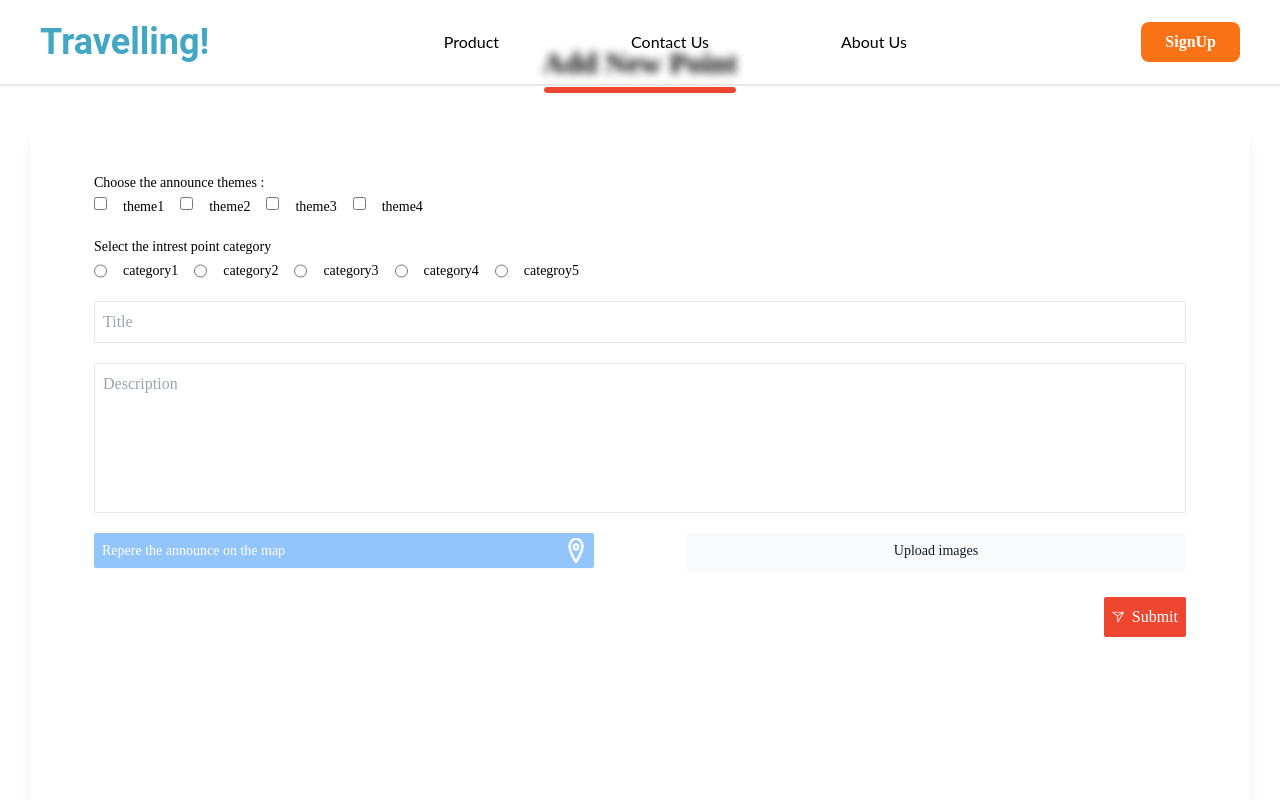
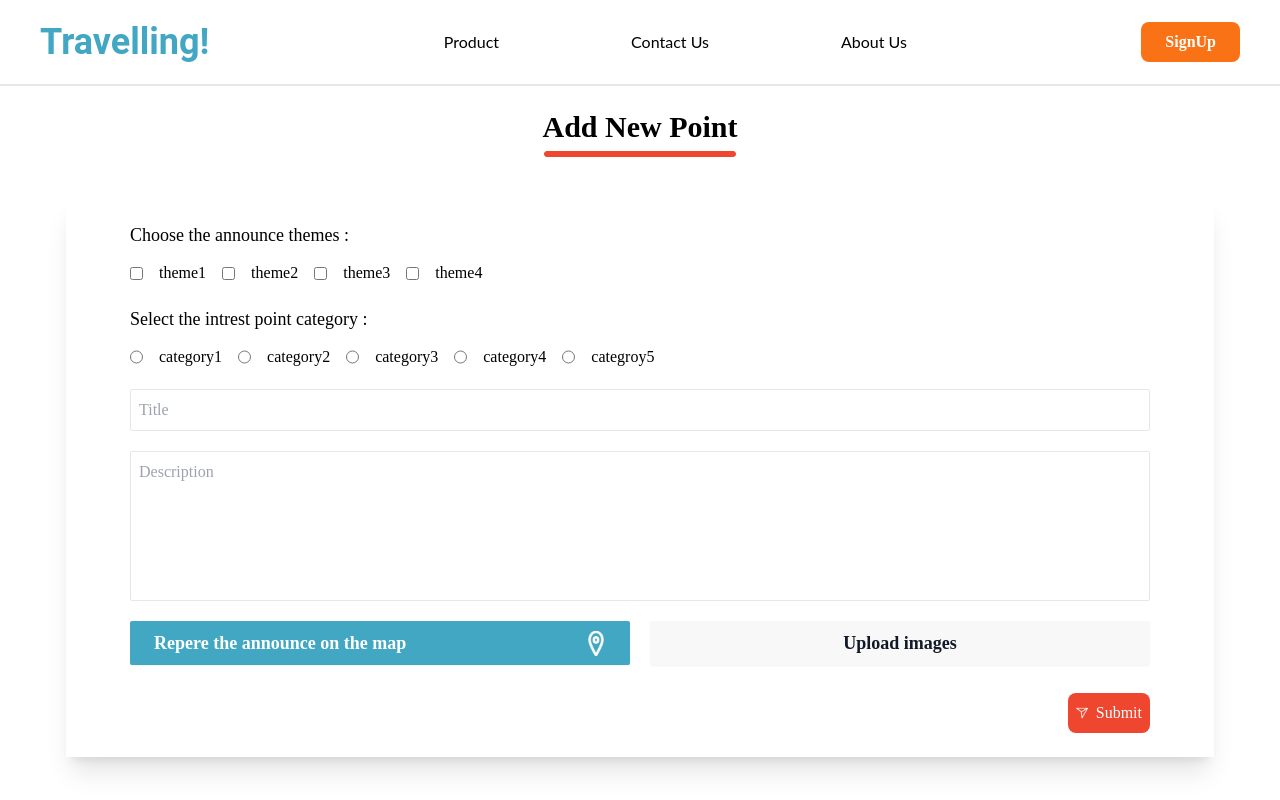
Before and after one commit to Abdelalim03/tahwissa, a Next.js app: page /addpoint in a window 1280 px wide. Shown: the top 800 px of the page. Built offline with nearby package versions, Linux system fonts and the light colour scheme.

Commit message:
fixing wail's logic 3

```diff
--- a/src/pages/addpoint.js
+++ b/src/pages/addpoint.js
@@ -37,7 +37,7 @@ function AddPointForm(props) {
     fetch('', requestOptions).then((res) => {
       return res.json();
     }).then((data) => {
-      for(let f of uploadedFiles){
+      htmlFor(let f of uploadedFiles){
         let uploadData = new FormData();
         uploadData.append('pointId', data.IntrestPointid);
         uploadData.append('imgFile', f);
@@ -86,45 +86,45 @@ function AddPointForm(props) {
   }
 
   return (
-    <div className='example w-screen h-[1000px] overflow-auto flex flex-col gap-10'>
+    <div className='example py-16  min-h-screen overflow-auto flex flex-col gap-10'>
         <div className=' mt-10 mx-auto flex flex-col gap-2'>
 
           <Title first={'Add New Point'} />
 
         </div>
-        <form onSubmit={handleSubmit} className='w-[390px] md:w-[850px] lg:w-[1220px] h-[1120px] md:h-[800px] shadow-lg mx-auto py-6 md:py-8 lg:py-10 px-7 md:px-14 lg:px-16 flex flex-col gap-5'>
+        <htmlForm onSubmit={handleSubmit} className=' shadow-xl mx-auto py-6  px-7 md:px-14 lg:px-16 flex flex-col gap-5'>
           <div className='w-full flex flex-col gap-1'>
-            <p className='text-[11px] md:text-left text-center md:text-sm'>Choose the announce themes : </p>
-            <div className='flex flex-row gap-2 md:gap-4 justify-center md:justify-start md:items-start md:text-sm text-[12px] '>
+            <p className='text-lg md:text-left text-center mb-2'>Choose the announce themes : </p>
+            <div className='flex flex-row gap-2 md:gap-4 justify-center md:justify-start md:items-center  text-base '>
               <input  type="checkbox" name='theme1' value='theme1' id='theme1' onChange={handleCheckBox}/>
-              <label   for='theme1'>theme1</label>
+              <label   htmlFor='theme1'>theme1</label>
               <input  type="checkbox" name='theme2' value='theme2' id='theme2' onChange={handleCheckBox}/>
-              <label  for='theme2'>theme2</label>
+              <label  htmlFor='theme2'>theme2</label>
               <input  type="checkbox" name='theme3' value='theme3' id='theme3' onChange={handleCheckBox}/>
-              <label   for='theme3'>theme3</label>
+              <label   htmlFor='theme3'>theme3</label>
               <input  type="checkbox" name='theme4' value='theme4' id='theme4' onChange={handleCheckBox}/>
-              <label   for='theme4'>theme4</label>
+              <label   htmlFor='theme4'>theme4</label>
             </div>
           </div>
           <div className='w-full flex flex-col gap-1'>
-            <p className='text-[11px] text-center md:text-left md:text-sm'>Select the intrest point category</p>
-            <div className='md:flex md:flex-row gap-2 md:gap-4 md:text-sm text-[10px] grid grid-flow-row grid-rows-2 grid-cols-6'>
+            <p className='text-lg text-center md:text-left mb-2'>Select the intrest point category :</p>
+            <div className='md:flex md:flex-row gap-2 md:gap-4 text-sm md:text-base grid grid-flow-row grid-rows-2 grid-cols-6'>
               <input required type="radio" name='category' value='Categroy1' id='category1' onChange={handleChange}/>
-              <label for='category1'>category1</label>
+              <label htmlFor='category1'>category1</label>
               <input required type="radio" name='category' value='Categroy2' id='category2' onChange={handleChange}/>
-              <label for='category2'>category2</label>
+              <label htmlFor='category2'>category2</label>
               <input required type="radio" name='category' value='Categroy3' id='category3'onChange={handleChange}/>
-              <label for='category3'>category3</label>
+              <label htmlFor='category3'>category3</label>
               <input required type="radio" name='category' value='Categroy4' id='category4' onChange={handleChange}/>
-              <label for='category4'>category4</label>
+              <label htmlFor='category4'>category4</label>
               <input required type="radio" name='category' value='Categroy5' id='category5' onChange={handleChange}/>
-              <label for='category5'>categroy5</label>
+              <label htmlFor='category5'>categroy5</label>
             </div>
           </div>
           <input required className='w-full p-2 border-[1px] border-[rgba(0, 0, 0, 0.3)] rounded-sm' type='text' placeholder='Title' name="title" value={inputs.title || ""} onChange={handleChange}/>
           <textarea className='resize-none p-2 h-[150px] border-[1px] border-[rgba(0, 0, 0, 0.3)] rounded-sm' name='description' placeholder='Description' value={inputs.description || ""} onChange={handleChange}></textarea>
-          <div className='flex flex-col gap-5 md:flex-row  lg:flex-row md:justify-between lg:justify-between'>
-            <div className='md:w-[340px] lg:w-[500px] h-[35px] p-2 cursor-pointer mb-2 text-sm font-medium text-white shadow-sm flex flex-row justify-between rounded-sm bg-blue-300'>
+          <div className='flex flex-col gap-5 md:flex-row items-center  lg:flex-row md:justify-between '>
+            <div className='w-[340px] lg:w-[500px]  p-2 cursor-pointer mb-2 text-lg font-bold rounded-sm text-white shadow-sm flex flex-row justify-between items-center px-6  bg-mainColor'>
               <p className=''>Repere the announce on the map</p>
               <div className='h-full flex flex-col justify-center'>
                 <img src='/sections/addPointForm/pin.png' alt='pin' className='h-[17px] w-[12px] lg:h-[25px] lg:w-[20px]' />
@@ -134,9 +134,9 @@ function AddPointForm(props) {
 
             <div className="App text-sm">
               <div className='flex'>
-                  <label className='w-[340px] lg:w-[500px] bg-slate-50 cursor-pointer mb-2 text-sm font-medium text-gray-900 text-center dark:text-white p-2 shadow-sm rounded-sm' for="fileUpload">Upload images</label>
+                  <label className='w-[340px] lg:w-[500px] bg-mainGray cursor-pointer mb-2 text-lg  text-gray-900 text-center  p-2 shadow-sm rounded-sm font-bold' htmlFor="fileUpload">Upload images</label>
                   <input id='fileUpload' type='file' multiple
-                          accept='application/pdf, image/png'
+                          accept='image/png'
                           onChange={handleFileEvent}
                           disabled={fileLimit}
                           className='w-0'
@@ -151,7 +151,7 @@ function AddPointForm(props) {
                           ))}
                       </div>
                       <div
-                      className={`${(uploadedFiles.length === 0) && 'hidden'} cursor-pointer p-2 w-fit flex justify-center items-center rounded-sm bg-[#EE462F]`}
+                      className={`${(uploadedFiles.length === 0) && 'hidden'} rounded-lg cursor-pointer p-2 w-fit flex justify-center items-center  bg-[#EE462F]`}
                       onClick = {() => {
                           setUploadedFiles([])
                           setFileLimit(false)
@@ -166,13 +166,13 @@ function AddPointForm(props) {
 
           <div className='flex flex-row-reverse w-full'>
             <input type='submit' id='submit' className='w-0 h-0'/>
-            <label for="submit" className='submit-button p-2 w-fit flex justify-center items-center gap-2 cursor-pointer hover:scale-110 bg-[#EE462F] rounded-sm text-white'>
+            <label htmlFor="submit" className='submit-button rounded-lg p-2 w-fit flex justify-center items-center gap-2 cursor-pointer hover:scale-110 bg-[#EE462F] text-white'>
               <img alt='submit' src='/sections/addPointForm/submit.png' className='w-3 h-3'/>
               <span>Submit</span>
             </label>
           </div>
 
-        </form>
+        </htmlForm>
     </div>
   )
 }
--- a/tailwind.config.js
+++ b/tailwind.config.js
@@ -7,6 +7,10 @@ module.exports = {
   ],
   theme: {
     extend: {
+      colors:{
+        "mainColor":"#42a7c3",
+        "mainGray":"#F0F0F073"
+      },
       backgroundImage: {
         'gradient-radial': 'radial-gradient(var(--tw-gradient-stops))',
         'gradient-conic':
```
